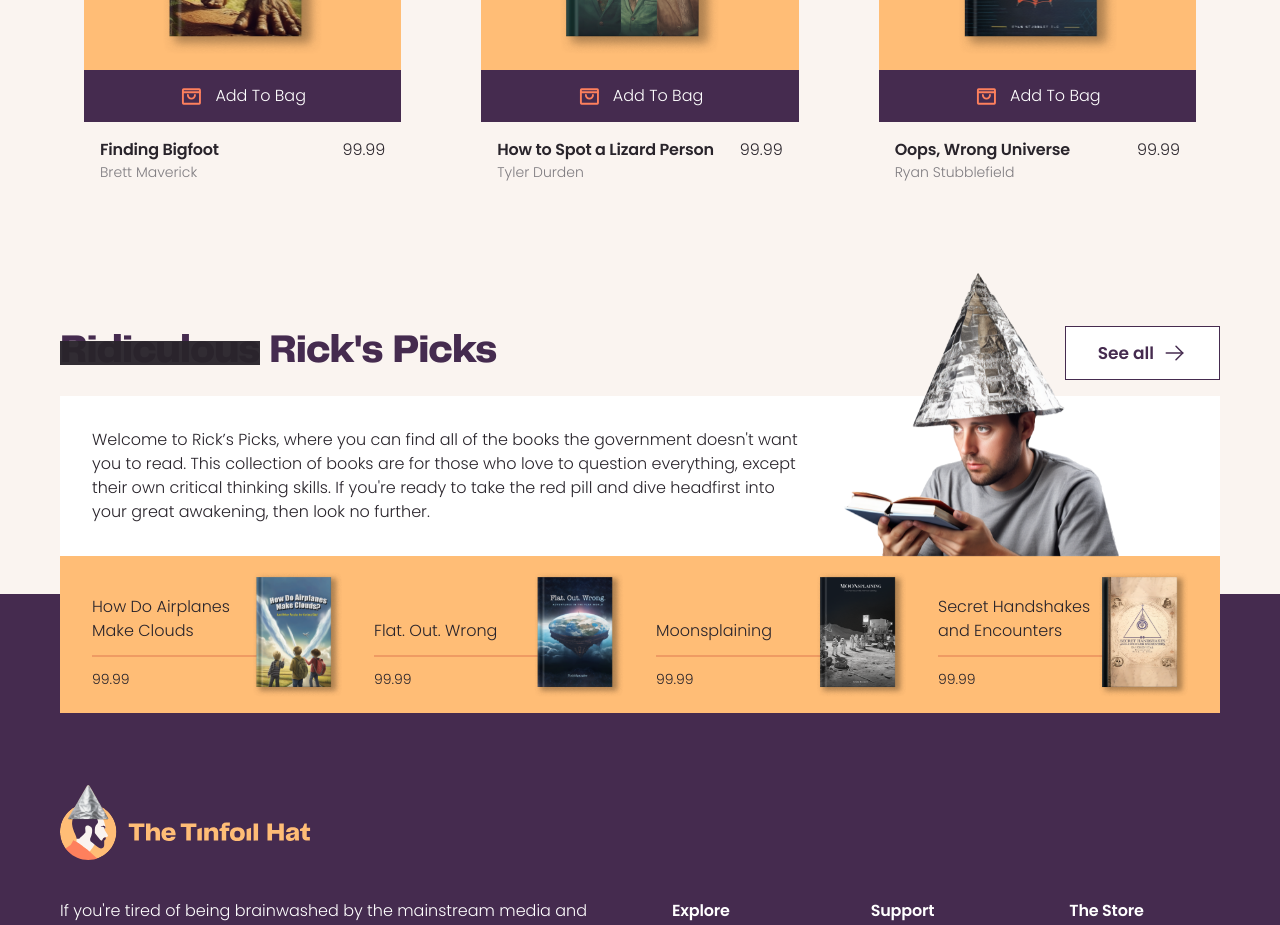
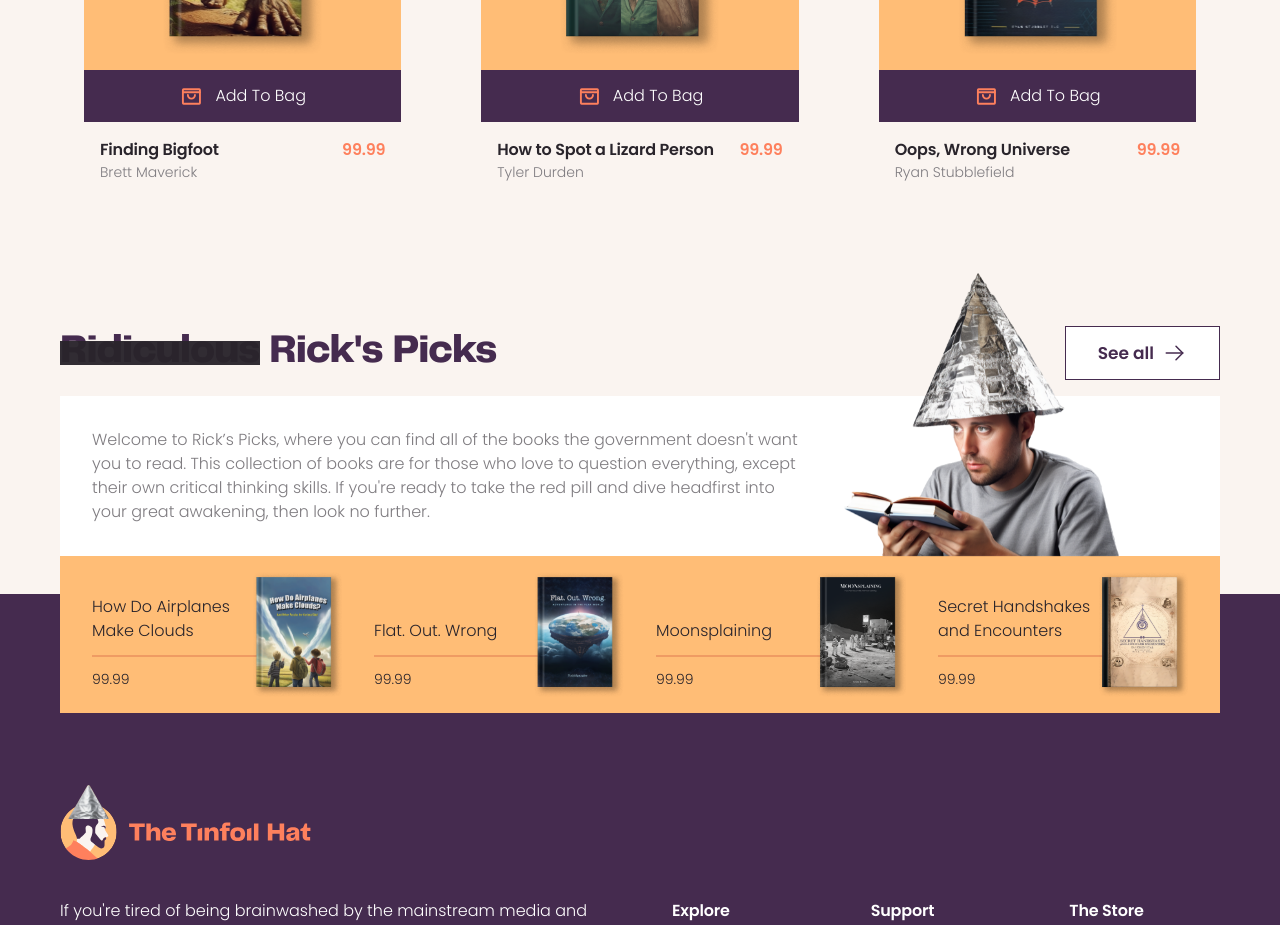
Before and after one commit to megan-livefront/Minnebar2023, a Next.js app: page / in a window 1280 px wide. Shown: the part 1200-2125 px from the top of the page. Built offline with nearby package versions, Linux system fonts and the light colour scheme.

Commit message:
styling fixes

```diff
--- a/src/components/blocks/BookCard/index.module.scss
+++ b/src/components/blocks/BookCard/index.module.scss
@@ -52,6 +52,10 @@
   @include textBodySmall;
 }
 
+.price {
+  color: $colorSecondary500;
+}
+
 @include desktopAndUp {
   .container {
     margin: 0 rem(24px);
--- a/src/components/blocks/BookCard/index.tsx
+++ b/src/components/blocks/BookCard/index.tsx
@@ -32,7 +32,7 @@ const BookCard: React.FunctionComponent<Props> = ({
             <span className="subheading3">{title}</span>
             <span className={styles.author}>{author}</span>
           </div>
-          <div className={styles.price}>{price}</div>
+          <div className={`${styles.price} subheading3`}>{price}</div>
         </div>
       </div>
     </div>
--- a/src/components/pages/HomePage/HeroSection/HeadingSection/index.tsx
+++ b/src/components/pages/HomePage/HeroSection/HeadingSection/index.tsx
@@ -12,7 +12,7 @@ const HeadingSection: React.FunctionComponent = () => {
               alt=""
             />
           </div>
-          <div className={`col-8-lg col-8-md col-12-sm ${styles.textContent}`}>
+          <div className={`col-7-lg col-7-md col-12-sm ${styles.textContent}`}>
             <h1>
               Unlocking the <BlackoutText text="possibly" /> true secrets of the{" "}
               <BlackoutText text="made up" /> universe:
--- a/src/components/pages/HomePage/RicksPicksSection/index.module.scss
+++ b/src/components/pages/HomePage/RicksPicksSection/index.module.scss
@@ -40,6 +40,10 @@
   max-width: 50%;
 }
 
+.bodyText {
+  color: $colorGray300;
+}
+
 .booksWrapper {
   background: $colorTertiary500;
   display: flex;
--- a/src/components/pages/HomePage/RicksPicksSection/index.tsx
+++ b/src/components/pages/HomePage/RicksPicksSection/index.tsx
@@ -37,7 +37,7 @@ const RicksPicksSection: React.FunctionComponent = () => {
       </div>
       <div className={`${styles.introWrapper} row`}>
         <div className={`${styles.headingWrapper} col-8`}>
-          <div>
+          <div className={styles.bodyText}>
             Welcome to Rick’s Picks, where you can find all of the books the
             government doesn't want you to read. This collection of books are
             for those who love to question everything, except their own critical
```
Also changed, not shown: public/assets/logos/logo.svg.
